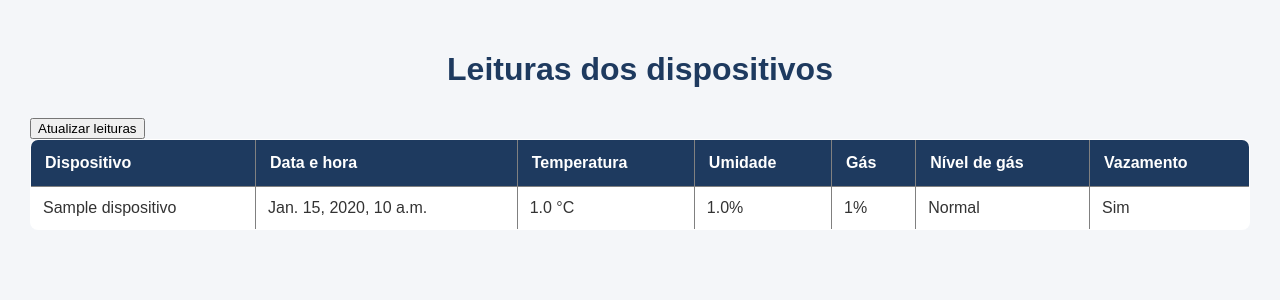
After one commit to heitosena/site-argus, a Django app: template siteargus/sensores/templates/sensores/lista_leituras.html in a window 1280 px wide. The commit adds this page. Shown: the top 300 px of the page. Run offline with Django 5.2, Linux system fonts and the light colour scheme; the template is opened without the code that fills it: values that come from a table or form of the project are taken from there, others are empty; tables that the repository leaves empty hold one stand-in row (values such as "Sample post").

Commit message:
adiciona página de leituras e estilos

```diff
--- /dev/null
+++ b/siteargus/sensores/static/sensores/JS/lista_leituras.js
@@ -0,0 +1,18 @@
+// Aguarda o carregamento completo do HTML.
+document.addEventListener("DOMContentLoaded", function () {
+
+    // Localiza o botão de atualizar.
+    const botaoAtualizar = document.getElementById("atualizar-leituras");
+
+    // Verifica se o botão existe.
+    if (botaoAtualizar) {
+
+        // Executa uma ação quando o botão é clicado.
+        botaoAtualizar.addEventListener("click", function () {
+
+            // Exibe uma mensagem na tela.
+            alert("Leituras atualizadas! Não há novos registros.");
+
+        });
+    }
+});
--- /dev/null
+++ b/siteargus/sensores/static/sensores/css/lista_leituras.css
@@ -0,0 +1,92 @@
+/* Define o estilo geral da página. */
+body {
+    font-family: Arial, sans-serif;
+    background-color: #f4f6f9;
+    color: #333;
+    margin: 0;
+    padding: 30px;
+}
+
+/* Estiliza o título principal. */
+h1 {
+    text-align: center;
+    color: #1e3a5f;
+    margin-bottom: 30px;
+}
+
+/* Organiza a tabela de leituras. */
+table {
+    width: 100%;
+    border-collapse: collapse;
+    background-color: white;
+    border-radius: 8px;
+    overflow: hidden;
+}
+
+/* Estiliza os títulos das colunas. */
+th {
+    background-color: #1e3a5f;
+    color: white;
+    padding: 14px;
+    text-align: left;
+}
+
+/* Estiliza as células da tabela. */
+td {
+    padding: 12px;
+    border-bottom: 1px solid #ddd;
+}
+
+/* Destaca as linhas ao passar o mouse. */
+tbody tr:hover {
+    background-color: #eaf1f8;
+}
+
+/* Centraliza a mensagem quando não há leituras. */
+p {
+    text-align: center;
+    font-size: 18px;
+    color: #666;
+}
+
+/* Adapta a tabela a telas menores. */
+@media (max-width: 768px) {
+    body {
+        padding: 10px;
+    }
+
+    table {
+        font-size: 12px;
+    }
+
+    th,
+    td {
+        padding: 8px;
+    }
+
+    /* Estiliza o botão de atualizar leituras. */
+#atualizar-leituras {
+    display: block;
+    margin: 20px auto;
+    padding: 12px 24px;
+    background-color: #1e3a5f;
+    color: white;
+    border: none;
+    border-radius: 8px;
+    font-size: 16px;
+    font-weight: bold;
+    cursor: pointer;
+    transition: background-color 0.3s, transform 0.2s;
+}
+
+/* Altera a cor quando o mouse passa sobre o botão. */
+#atualizar-leituras:hover {
+    background-color: #2d5988;
+    transform: translateY(-2px);
+}
+
+/* Indica visualmente quando o botão é pressionado. */
+#atualizar-leituras:active {
+    transform: translateY(0);
+}
+}
--- a/siteargus/sensores/templates/sensores/cadastrar_sensor.html
+++ b/siteargus/sensores/templates/sensores/cadastrar_sensor.html
@@ -65,7 +65,7 @@
         <br><br>
 
         <!-- Botão que envia o formulário. -->
-        <button type="submit">Cadastrar sensor</button>
+        <button type="submit">Cadastrar dispositivo</button>
 
     </form>
 
--- /dev/null
+++ b/siteargus/sensores/templates/sensores/lista_leituras.html
@@ -0,0 +1,84 @@
+{% load static %}
+<!-- Define o padrão HTML5. -->
+<!DOCTYPE html>
+
+<!-- Inicia a página em português. -->
+<html lang="pt-br">
+
+<head>
+    <!-- Permite caracteres especiais. -->
+    <meta charset="UTF-8">
+
+    <!-- Adapta a página a diferentes tamanhos de tela. -->
+    <meta name="viewport" content="width=device-width, initial-scale=1.0">
+    <!-- Carrega o arquivo CSS da página de leituras. -->
+    <link rel="stylesheet" href="{% static 'sensores/css/lista_leituras.css' %}">
+
+    <!-- Define o título da aba. -->
+    <title>Leituras - A.R.G.U.S.</title>
+</head>
+
+<body>
+
+    <!-- Título principal da página. -->
+    <h1>Leituras dos dispositivos</h1>
+
+    <!-- Botão para atualizar as leituras. -->
+<button type="button" id="atualizar-leituras">
+    Atualizar leituras
+</button>
+    <!-- Verifica se existem leituras cadastradas. -->
+    {% if registros %}
+
+        <!-- Cria a tabela de leituras. -->
+        <table border="1">
+
+            <!-- Define os títulos das colunas. -->
+            <thead>
+                <tr>
+                    <th>Dispositivo</th>
+                    <th>Data e hora</th>
+                    <th>Temperatura</th>
+                    <th>Umidade</th>
+                    <th>Gás</th>
+                    <th>Nível de gás</th>
+                    <th>Vazamento</th>
+                </tr>
+            </thead>
+
+            <!-- Exibe as leituras cadastradas. -->
+            <tbody>
+                {% for registro in registros %}
+                    <tr>
+                        <td>{{ registro.dispositivo.nome }}</td>
+                        <td>{{ registro.data_hora }}</td>
+                        <td>{{ registro.temperatura }} °C</td>
+                        <td>{{ registro.umidade }}%</td>
+                        <td>{{ registro.gas_percentual }}%</td>
+                        <td>{{ registro.nivel_gas }}</td>
+
+                        <!-- Mostra se foi detectado vazamento. -->
+                        <td>
+                            {% if registro.vazamento %}
+                                Sim
+                            {% else %}
+                                Não
+                            {% endif %}
+                        </td>
+                    </tr>
+                {% endfor %}
+            </tbody>
+
+        </table>
+
+    {% else %}
+
+        <!-- Mensagem exibida quando não existem leituras. -->
+        <p>Nenhuma leitura cadastrada.</p>
+
+    {% endif %}
+    <!-- Carrega o JavaScript da página de leituras. -->
+    <script src="{% static 'sensores/js/lista_leituras.js' %}"></script>
+
+</body>
+</html>
--- a/siteargus/sensores/templates/sensores/lista_sensores.html
+++ b/siteargus/sensores/templates/sensores/lista_sensores.html
@@ -10,14 +10,14 @@
     <meta charset="UTF-8">
 
     <!-- Define o título da aba. -->
-    <title>Sensores - A.R.G.U.S.</title>
+    <title>Dispositivos - A.R.G.U.S.</title>
 
 </head>
 
 <body>
 
     <!-- Mostra o título da página. -->
-    <h1>Sensores cadastrados</h1>
+    <h1>dispositivos cadastrados</h1>
 
     <!-- Verifica se existem sensores. -->
     {% if dispositivos %}
@@ -83,7 +83,7 @@
     {% else %}
 
         <!-- Mensagem para lista vazia. -->
-        <p>Nenhum sensor cadastrado.</p>
+        <p>Nenhum dispositivo cadastrado.</p>
 
     {% endif %}
 
```
Also changed, not shown: siteargus/sensores/views.py (+11 -3 lines).
